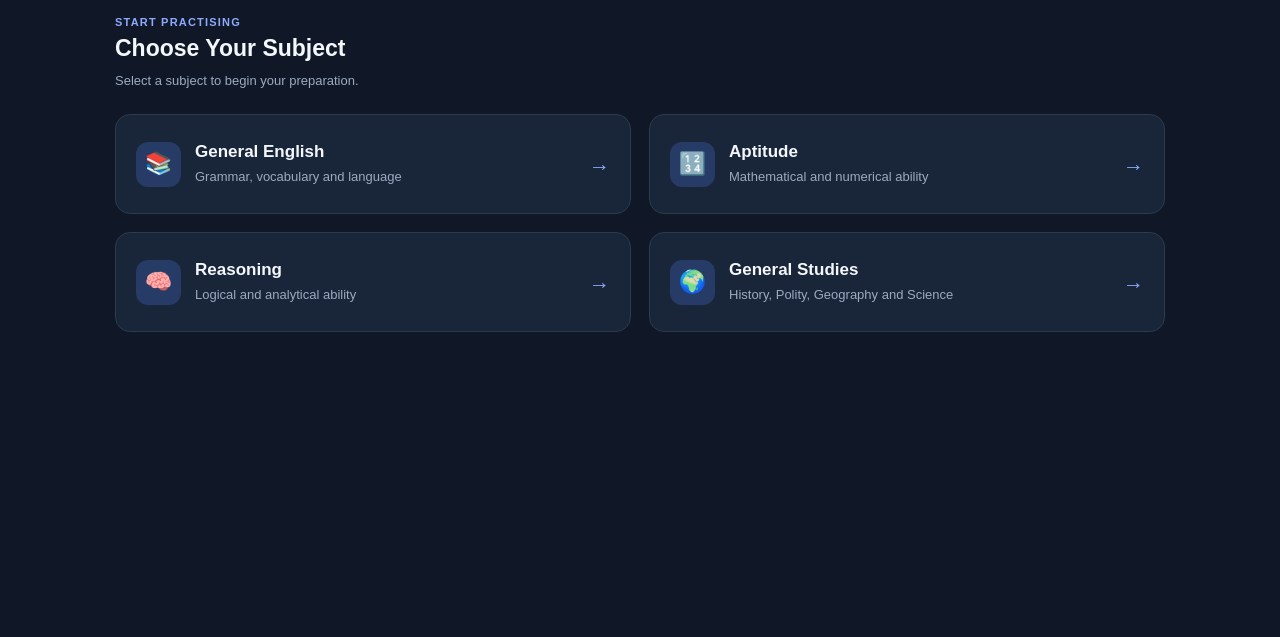
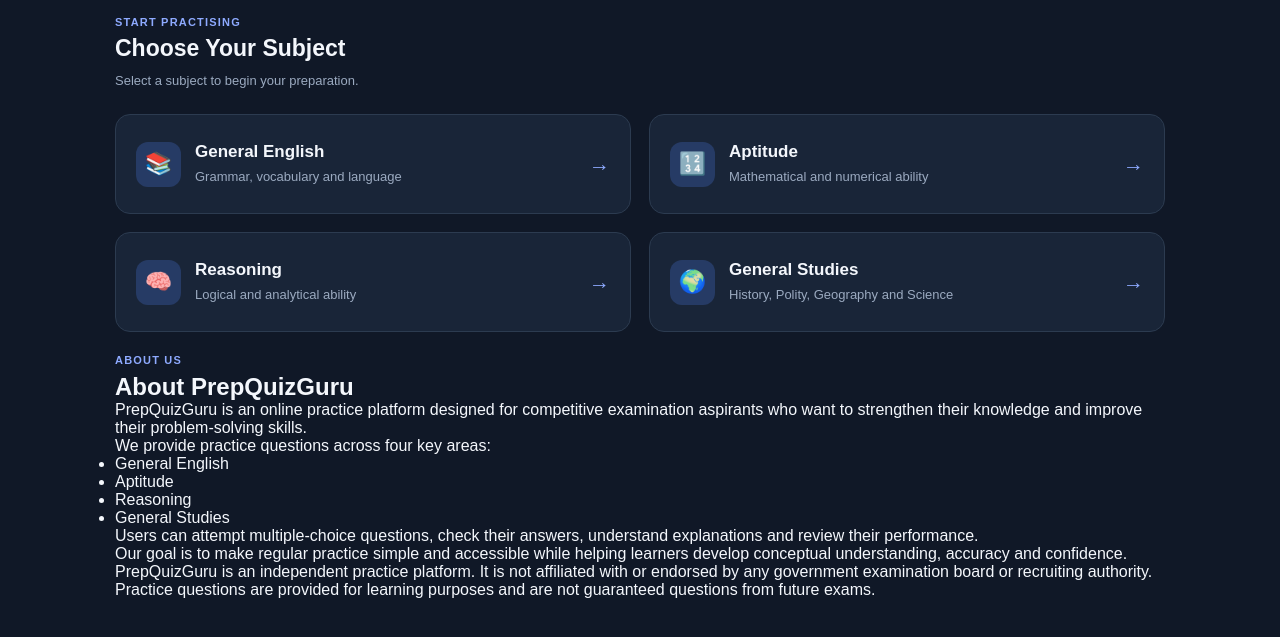
Before and after one commit to purefocusquiz/prepquizguru-web, a plain HTML site: page index.html in a window 1280 px wide. Shown: the part 333-970 px from the top of the page. Before the commit the page ends 800 px from the top, so only its background shows below. Drawn offline with Linux system fonts and the light colour scheme.

Commit message:
added about section

```diff
--- a/index.html
+++ b/index.html
@@ -86,6 +86,48 @@
             </button>
 
         </div>
+
+        <!-- ABOUT PREPQUIZGURU -->
+        <section class="about-section">
+            <p class="category-label">ABOUT US</p>
+            <h2>About PrepQuizGuru</h2>
+
+            <p>
+                PrepQuizGuru is an online practice platform designed
+                for competitive examination aspirants who want to
+                strengthen their knowledge and improve their
+                problem-solving skills.
+            </p>
+
+            <p>We provide practice questions across four key areas:</p>
+
+            <ul>
+                <li>General English</li>
+                <li>Aptitude</li>
+                <li>Reasoning</li>
+                <li>General Studies</li>
+            </ul>
+
+            <p>
+                Users can attempt multiple-choice questions, check
+                their answers, understand explanations and review
+                their performance.
+            </p>
+
+            <p>
+                Our goal is to make regular practice simple and
+                accessible while helping learners develop conceptual
+                understanding, accuracy and confidence.
+            </p>
+
+            <p class="about-disclaimer">
+                PrepQuizGuru is an independent practice platform.
+                It is not affiliated with or endorsed by any
+                government examination board or recruiting authority.
+                Practice questions are provided for learning purposes
+                and are not guaranteed questions from future exams.
+            </p>
+        </section>
 
     </main>
 
```
